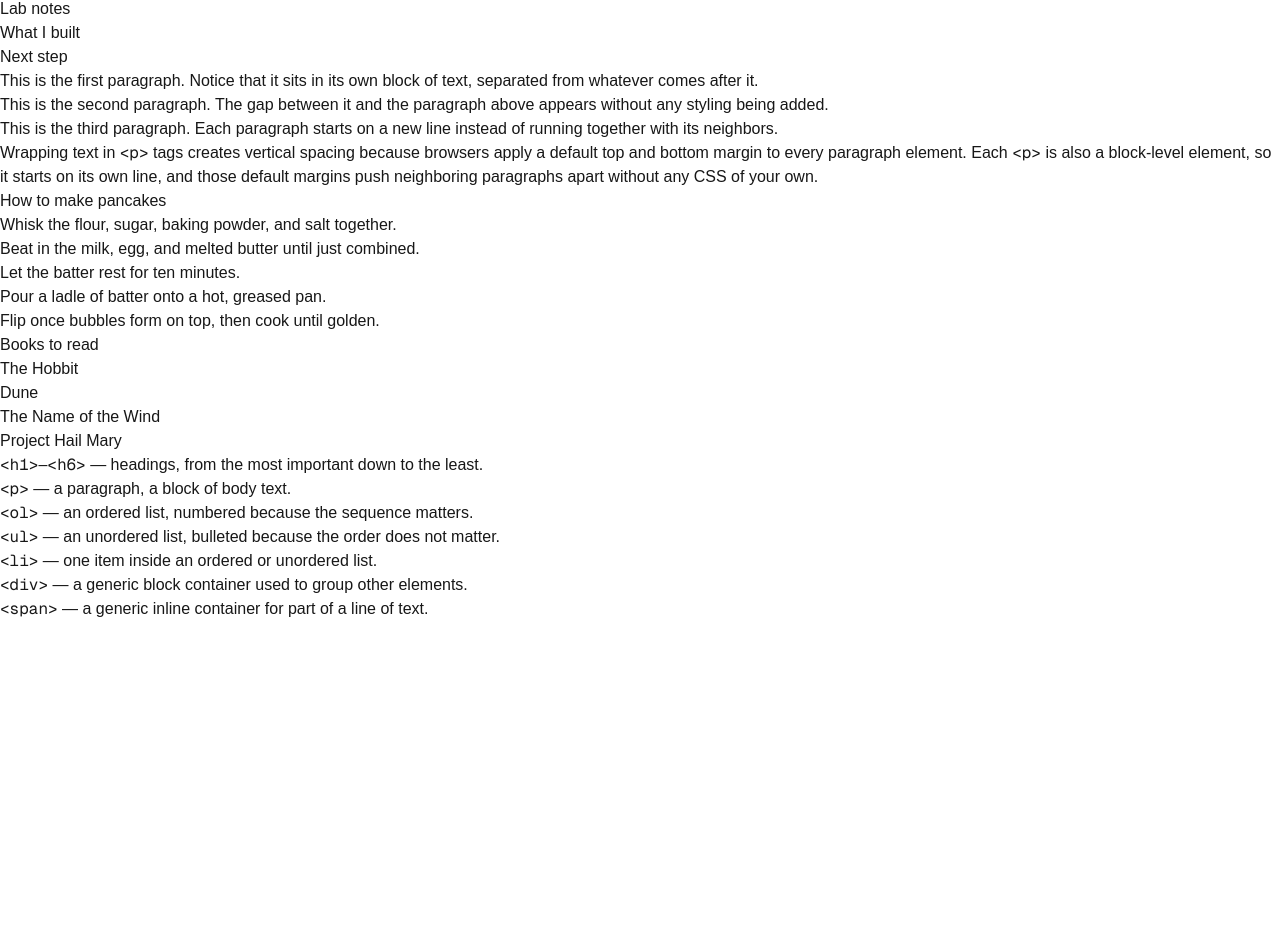
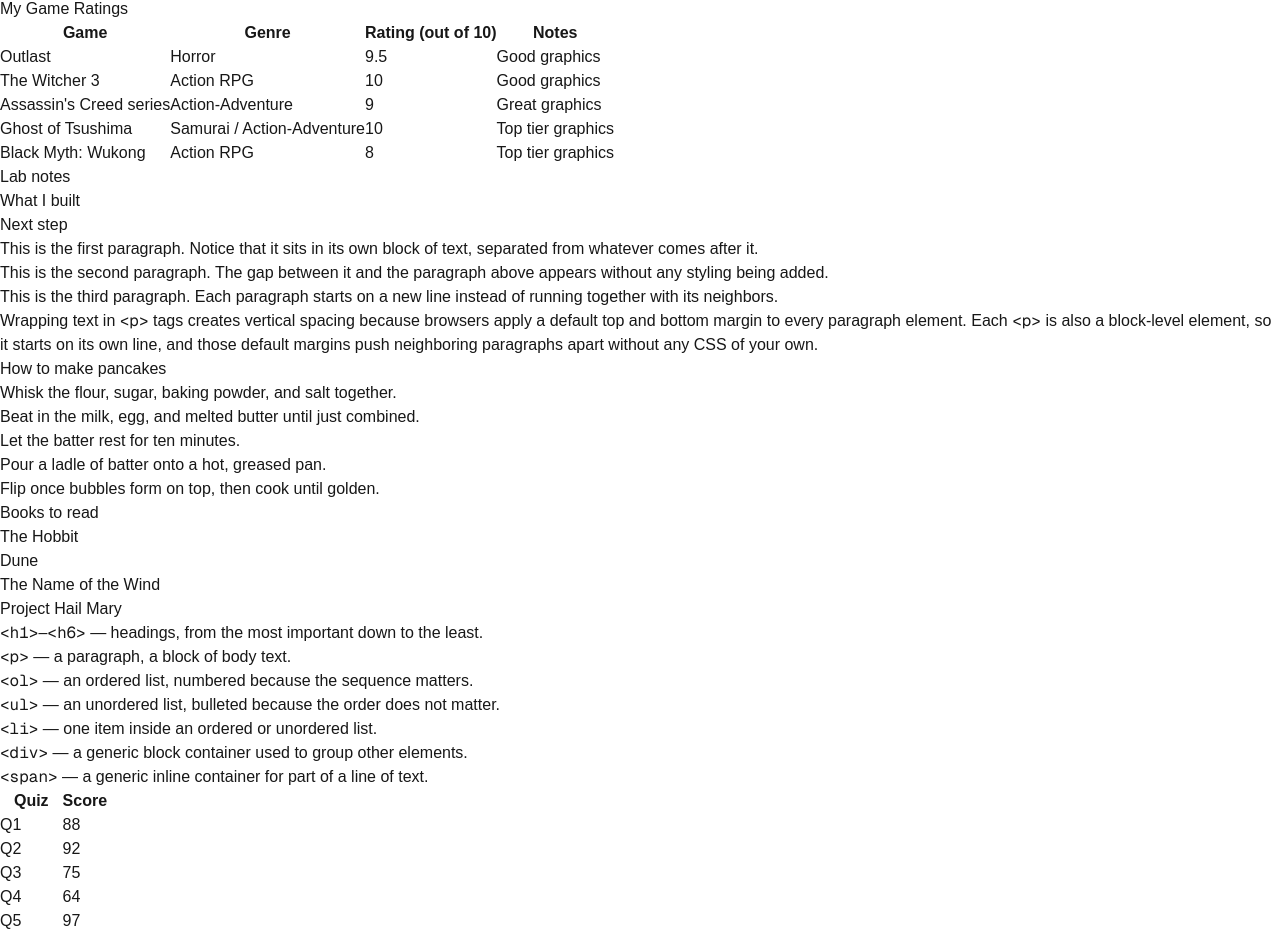
Before and after one commit to Blanq-one/webdev-client, a Next.js app: page /lab1 in a window 1280 px wide. Shown: the part 435-1371 px from the top of the page. Before the commit the page ends 1056 px from the top, so only its background shows below. Built offline with nearby package versions, Linux system fonts and the light colour scheme.

Commit message:
Add Lab 1 tables section

```diff
--- /dev/null
+++ b/app/lab1/Tables.tsx
@@ -0,0 +1,44 @@
+const quizScores = [
+  { quiz: "Q1", score: 88 },
+  { quiz: "Q2", score: 92 },
+  { quiz: "Q3", score: 75 },
+  { quiz: "Q4", score: 64 },
+  { quiz: "Q5", score: 97 },
+  { quiz: "Q6", score: 81 },
+  { quiz: "Q7", score: 70 },
+  { quiz: "Q8", score: 85 },
+  { quiz: "Q9", score: 90 },
+  { quiz: "Q10", score: 78 },
+];
+
+export default function Tables() {
+  const total = quizScores.reduce((sum, { score }) => sum + score, 0);
+  const average = total / quizScores.length;
+
+  return (
+    <div id="wd-tables">
+      <table>
+        <thead>
+          <tr>
+            <th>Quiz</th>
+            <th>Score</th>
+          </tr>
+        </thead>
+        <tbody>
+          {quizScores.map(({ quiz, score }) => (
+            <tr key={quiz}>
+              <td>{quiz}</td>
+              <td>{score}</td>
+            </tr>
+          ))}
+        </tbody>
+        <tfoot>
+          <tr>
+            <th>Average</th>
+            <td>{average.toFixed(1)}</td>
+          </tr>
+        </tfoot>
+      </table>
+    </div>
+  );
+}
--- a/app/lab1/page.tsx
+++ b/app/lab1/page.tsx
@@ -1,6 +1,7 @@
 import HeadingTags from "./HeadingTags";
 import ListTags from "./ListTags";
 import ParagraphTag from "./ParagraphTag";
+import Tables from "./Tables";
 
 export default function Lab1() {
   return (
@@ -38,6 +39,51 @@
           <li>All books by Agatha Christie, I&apos;m a big murder mystery fan.</li>
           <li>Murder on the Orient Express (my favorite one specifically).</li>
         </ul>
+      </div>
+      <div id="wd-your-table">
+        <h3>My Game Ratings</h3>
+        <table border={1} cellPadding={8}>
+          <thead>
+            <tr>
+              <th>Game</th>
+              <th>Genre</th>
+              <th>Rating (out of 10)</th>
+              <th>Notes</th>
+            </tr>
+          </thead>
+          <tbody>
+            <tr>
+              <td>Outlast</td>
+              <td>Horror</td>
+              <td>9.5</td>
+              <td>Good graphics</td>
+            </tr>
+            <tr>
+              <td>The Witcher 3</td>
+              <td>Action RPG</td>
+              <td>10</td>
+              <td>Good graphics</td>
+            </tr>
+            <tr>
+              <td>Assassin&apos;s Creed series</td>
+              <td>Action-Adventure</td>
+              <td>9</td>
+              <td>Great graphics</td>
+            </tr>
+            <tr>
+              <td>Ghost of Tsushima</td>
+              <td>Samurai / Action-Adventure</td>
+              <td>10</td>
+              <td>Top tier graphics</td>
+            </tr>
+            <tr>
+              <td>Black Myth: Wukong</td>
+              <td>Action RPG</td>
+              <td>8</td>
+              <td>Top tier graphics</td>
+            </tr>
+          </tbody>
+        </table>
       </div>
       <div id="wd-ai-headings">
         <h4>Lab notes</h4>
@@ -82,6 +128,7 @@
           of a line of text.
         </li>
       </ul>
+      <Tables />
     </div>
   );
 }
```
